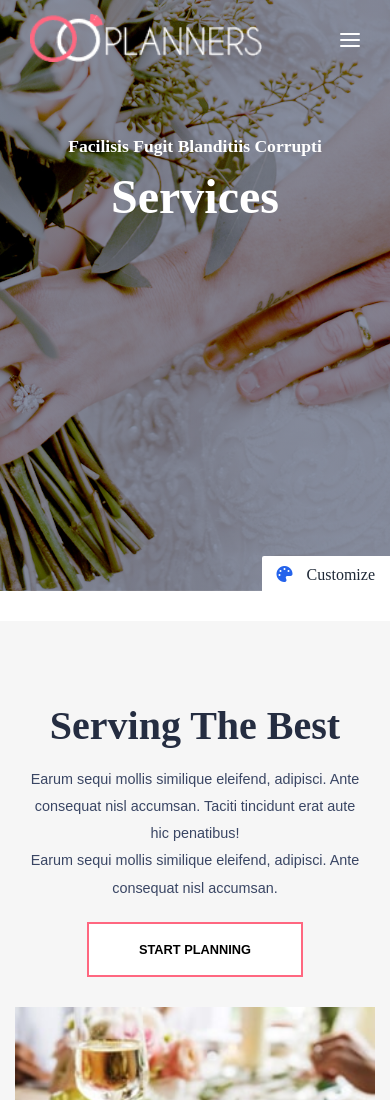
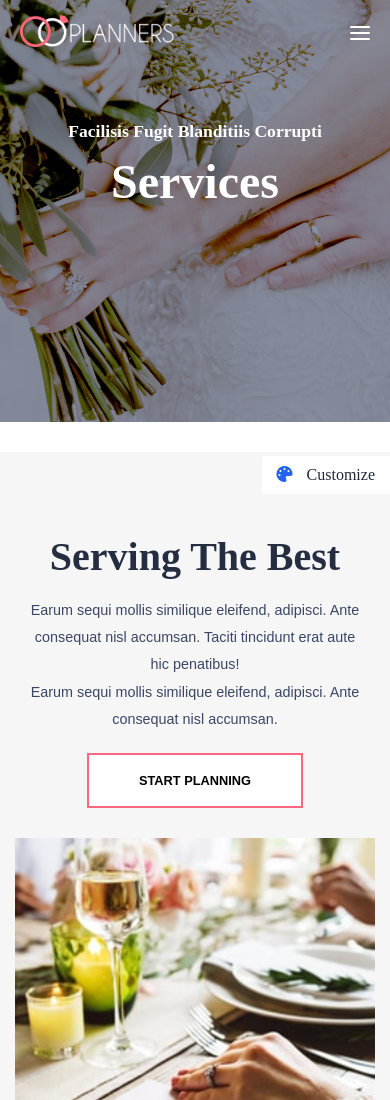
Before and after one commit to hannyJS/hannybclonedwebsite.github.io, a plain HTML site: page services.html in a window 390 px wide. Shown: the top 1100 px of the page. Drawn offline with Linux system fonts and the light colour scheme.

Commit message:
Add files via upload

```diff
--- a/style.css
+++ b/style.css
@@ -1,7 +1,4 @@
-/* @import url('https://fonts.googleapis.com/css2?family=Montserrat:ital,wght@0,100..900;1,100..900&display=swap');
-
-/* @import url('https://fonts.googleapis.com/css2?family=Libre+Baskerville:ital,wght@0,400;0,700;1,400&family=Montserrat:ital,wght@0,100900;1,100..900&display=swap'); */
-/* @import url('https://fonts.googleapis.com/css2?family=Libre+Baskerville:ital,wght@0,400;0,700;1,400&family=Montserrat:ital,wght@0,100;0,200;0,300;0,400;0,500;0,600;0,700;0,800;0,900;1,100;1,200;1,300;1,400;1,500;1,600;1,700;1,800;1,900&display=swap'); */
+
 
 
 *{
@@ -967,6 +964,9 @@ video{
     body{
         width: 100%;
     }
+    .logo img{
+        width: 80%;
+    }
     .toggle-menu,
     .hamburger{
         display: block;
@@ -1000,6 +1000,7 @@ video{
         width: 100%;
         justify-content: center;
         align-items: center;
+        padding: 15px 10px;
     }
 
     .navbar {
@@ -1029,7 +1030,7 @@ video{
     .heroContact-content{
         text-align: center;
         width: inherit;
-        margin: 30px 0;
+        margin: 50px 0;
     }
     .hero-content img,
     .heroAbout-content img{
@@ -1061,7 +1062,6 @@ video{
         font-size: 1.1rem;
     }
     .customize{
-        bottom:250px;
         padding:10px 15px;
     }
     .section2-grid2{
@@ -1285,8 +1285,11 @@ video{
         grid-template-areas: "a" "b" "c" "d";
         margin-top: 50px;
     }
-    .hero-services{
-        height: 70vh;
+    .hero-services,
+    .hero-gallery,
+    .hero-venue,
+    .hero-contact{
+        height: 50vh;
     }
     .heroServices-content{
         margin-top: 30px;
```
